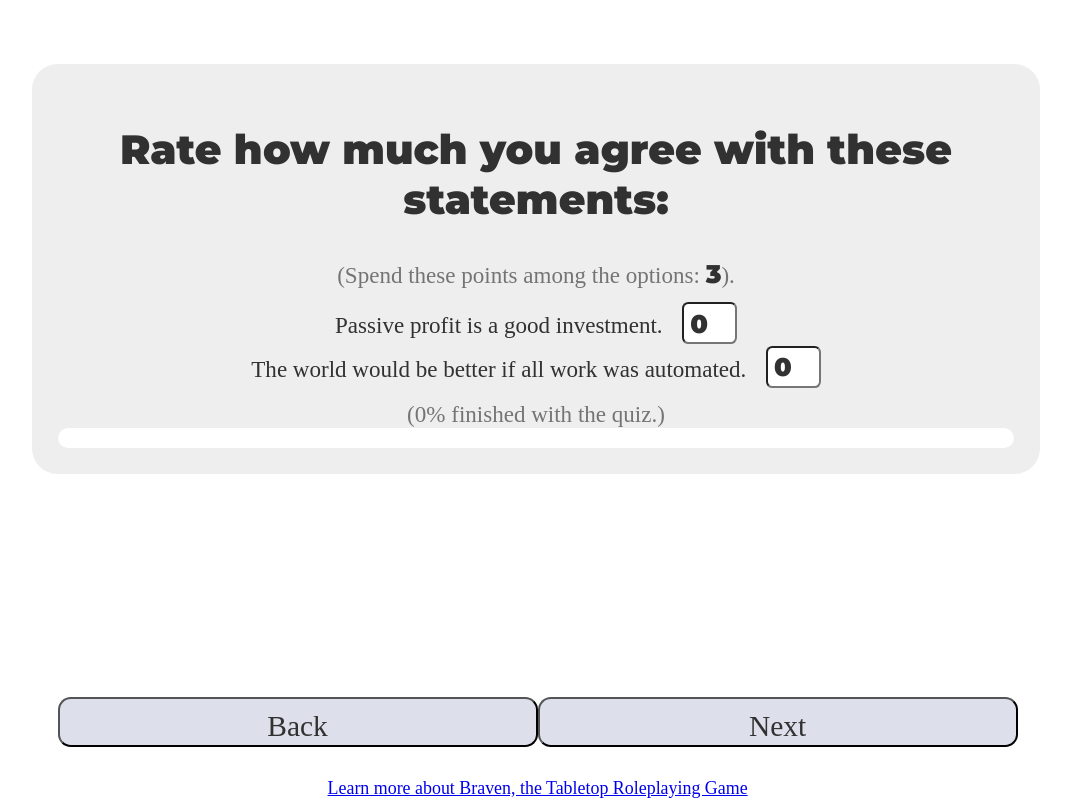
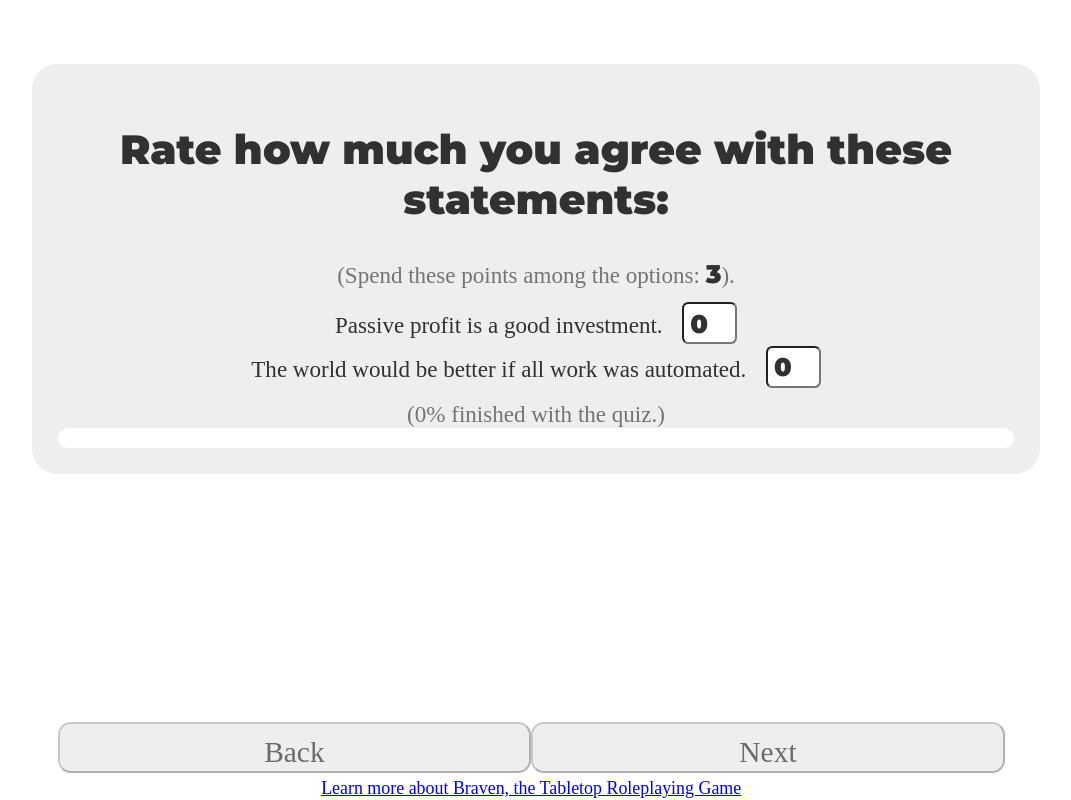
Before and after one commit to frankelavsky/braven-quiz, a Vue app: page / in a window 1280 px wide. Shown: the whole page, without its empty margins (104-1175 px from the left). Built offline with nearby package versions, Linux system fonts and the light colour scheme; a web font is replaced by a local one.

Commit message:
add button disabling and pass results to app

```diff
--- a/src/App.vue
+++ b/src/App.vue
@@ -6,12 +6,17 @@
       v-bind:options="shuffledQuestions[currentPage].options"
       v-bind:question="shuffledQuestions[currentPage].question"
       v-bind:points="shuffledQuestions[currentPage].points"
+      @ready="readyNext"
+      @notReady="disableNext"
     />
 
     <div class="footer">
       <div class="button-wrapper">
-        <button v-on:click="currentPage--">Back</button>
-        <button v-on:click="currentPage++">Next</button>
+        <button v-on:click="currentPage--" v-bind:disabled="!currentPage">Back</button>
+        <button
+          v-on:click="currentPage++"
+          v-bind:disabled="!(currentPage < shuffledQuestions.length && nextReady)"
+        >Next</button>
       </div>
       <a
         class="learn-more"
@@ -34,7 +39,9 @@ export default {
   data() {
     return {
       shuffledQuestions: [],
-      currentPage: 0
+      currentPage: 0,
+      pageResults: {},
+      nextReady: false
     };
   },
   async created() {
@@ -49,6 +56,18 @@ export default {
       shuffle(question.options);
     });
     this.shuffledQuestions = shuffle(Questions);
+  },
+  methods: {
+    readyNext(ready) {
+      this.pageResults[ready.page] = { ...ready.results };
+      // eslint-disable-next-line no-console
+      console.log("results", this.pageResults);
+      this.nextReady = true;
+    },
+    disableNext() {
+      // disable next button
+      this.nextReady = false;
+    }
   }
 };
 </script>
@@ -81,10 +100,12 @@ h2 {
 }
 .button-wrapper {
   margin-bottom: 0;
+  padding-bottom: 0;
 }
 .panel {
   background: #eeeeee;
   border-radius: 2vw;
+  margin-bottom: 5vw;
 }
 .remaining-points {
   padding-bottom: 1vw;
@@ -116,15 +137,21 @@ h2 {
   margin: 0 auto;
 }
 button {
+  cursor: pointer;
   color: #313131;
   background: #dde0eb;
   font-family: "Vesper Libre", serif;
   font-size: 2.3vw;
   line-height: 3vw;
   border-radius: 1vw;
-  width: 37.5vw;
+  width: 37vw;
   padding: 0px;
   padding-top: 0.65vw;
+}
+button:disabled,
+button[disabled] {
+  color: #6b6b6b;
+  background: #eeeeee;
 }
 .progress {
   padding-top: 1vw;
--- a/src/components/Panel.vue
+++ b/src/components/Panel.vue
@@ -75,6 +75,7 @@ export default {
       });
       this.count = this.points;
       this.results = freshSlate;
+      this.$emit("notReady");
     }
   },
   methods: {
@@ -95,6 +96,11 @@ export default {
         remaining -= this.results[key];
       });
       this.count = remaining;
+      if (this.count === 0) {
+        // eslint-disable-next-line no-console
+        console.log("zero!", { ...this.results }, this.page);
+        this.$emit("ready", { results: { ...this.results }, page: this.page });
+      }
     }
   }
 };
```
